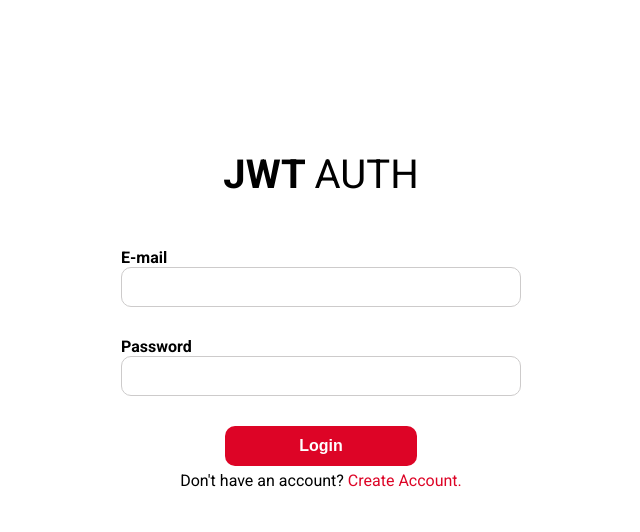
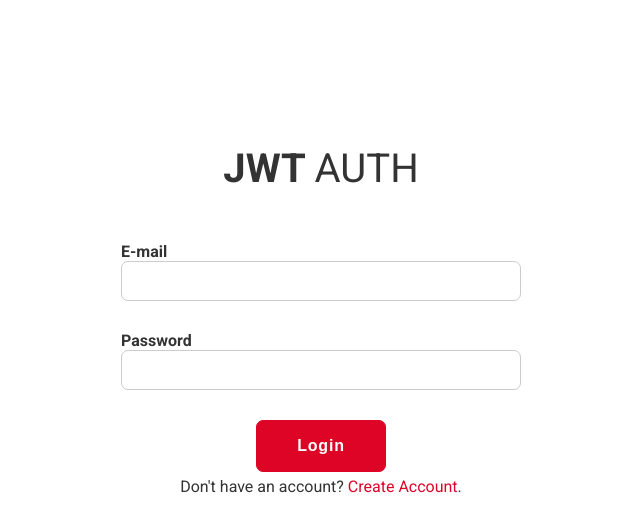
Before and after one commit to vieirasamuel/labs, a React (Create React App) app in the folder proof-of-concept/authentication/client/: page / in a window 1280 px wide. Shown: the top 532 px of the page, without its empty margins (319-959 px from the left). Built offline with nearby package versions, Linux system fonts and the light colour scheme; the HTML template or start-up script is replaced by a standard one.

Commit message:
modify login form css and fix create account link

```diff
--- a/proof-of-concept/authentication/client/src/App.js
+++ b/proof-of-concept/authentication/client/src/App.js
@@ -14,7 +14,7 @@ function App() {
       <Input type="password" label="Password" />
       <Button text="Login" />
       <p>
-        Don't have an account? <a href="#">Create Account.</a>
+        Don't have an account? <a href="#">Create Account</a>.
       </p>
     </div>
   );
--- a/proof-of-concept/authentication/client/src/styles/global.css
+++ b/proof-of-concept/authentication/client/src/styles/global.css
@@ -6,7 +6,7 @@
 
 :root {
   --background: #fff;
-  --text: #000;
+  --text: #333333;
   --link: #dd0426;
   --button: #dd0426;
   --button-text: #fff;
@@ -57,7 +57,7 @@ body {
   padding: 10px;
   font-size: 1rem;
   border: 1px solid #cdcbcb;
-  border-radius: 10px;
+  border-radius: 7px;
   box-shadow: none;
 }
 
@@ -68,16 +68,17 @@ body {
 }
 
 .container button {
-  width: 12rem;
-  height: 2.5rem;
+  padding: 1rem 2.5rem;
   margin-top: 25px;
-  border: none;
-  border-radius: 10px;
+  border: 1px solid var(--button);
+  border-radius: 7px;
   font-size: 1rem;
   font-weight: 700;
+  letter-spacing: 0.05rem;
   background: var(--button);
   color: var(--button-text);
   cursor: pointer;
+  transition: all 0.5s;
 }
 
 .container button:hover {
@@ -95,6 +96,10 @@ body {
   text-decoration: none;
 }
 
+.container a:hover {
+  text-decoration: underline;
+}
+
 .container a:visited {
   color: var(--link);
 }
```
